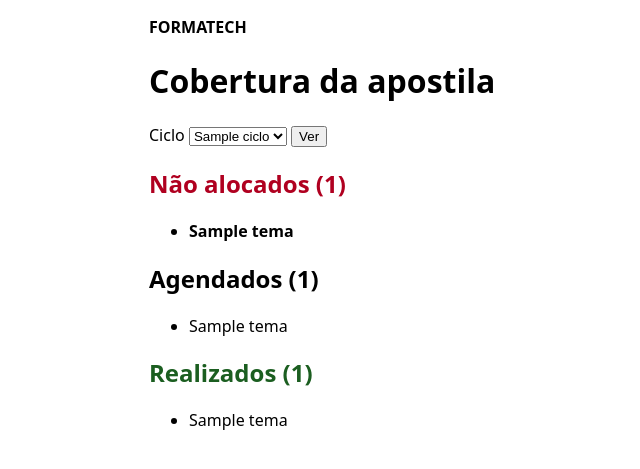
After one commit to karachh/formatech, a Django app: template cronograma/templates/cronograma/cobertura.html in a window 1280 px wide. The commit adds this page. Shown: the top 469 px of the page, without its empty margins (11-651 px from the left). Run offline with Django 5.2, Linux system fonts and the light colour scheme; the template is opened without the code that fills it: most values are stand-ins (such as "Sample title", 1, 10 or a date in 2020).

Commit message:
T011.1/T011.2/T011.3: consulta, serviço e tela de cobertura da apostila

```diff
--- a/acesso/templates/acesso/home.html
+++ b/acesso/templates/acesso/home.html
@@ -10,6 +10,7 @@
   <ul>
      {% if user.perfil == "coordenador" %}
       <li><a href="{% url 'cronograma:cronograma' %}">Cronograma</a></li>
+      <li><a href="{% url 'cronograma:cobertura' %}">Cobertura da apostila</a></li>
     {% else %}
       <li><a href="#">Cronograma</a></li>
     {% endif %}
--- /dev/null
+++ b/cronograma/templates/cronograma/cobertura.html
@@ -0,0 +1,42 @@
+{% extends "core/base.html" %}
+
+{% block titulo %}Cobertura da apostila · FORMATECH{% endblock %}
+
+{% block conteudo %}
+<h1>Cobertura da apostila</h1>
+
+<form method="get">
+  <label for="ciclo">Ciclo</label>
+  <select name="ciclo" id="ciclo">
+    {% for c in ciclos %}
+      <option value="{{ c.id }}" {% if ciclo and c.id == ciclo.id %}selected{% endif %}>{{ c.nome }}</option>
+    {% endfor %}
+  </select>
+  <button type="submit">Ver</button>
+</form>
+
+{% if not ciclo %}
+  <p>Não há ciclo para exibir. Escolha um ciclo.</p>
+{% else %}
+  <h2 class="erro">Não alocados ({{ cobertura.nao_alocados|length }})</h2>
+  {% if cobertura.nao_alocados %}
+    <ul>{% for tema in cobertura.nao_alocados %}<li><strong>{{ tema.nome }}</strong></li>{% endfor %}</ul>
+  {% else %}
+    <p>Nenhum tema sem data marcada.</p>
+  {% endif %}
+
+  <h2>Agendados ({{ cobertura.agendados|length }})</h2>
+  {% if cobertura.agendados %}
+    <ul>{% for tema in cobertura.agendados %}<li>{{ tema.nome }}</li>{% endfor %}</ul>
+  {% else %}
+    <p>Nenhum tema agendado.</p>
+  {% endif %}
+
+  <h2 class="sucesso">Realizados ({{ cobertura.realizados|length }})</h2>
+  {% if cobertura.realizados %}
+    <ul>{% for tema in cobertura.realizados %}<li>{{ tema.nome }}</li>{% endfor %}</ul>
+  {% else %}
+    <p>Nenhum tema realizado.</p>
+  {% endif %}
+{% endif %}
+{% endblock %}
--- a/cronograma/urls.py
+++ b/cronograma/urls.py
@@ -7,4 +7,5 @@ app_name = "cronograma"
 urlpatterns = [
     path("cronograma/", views.cronograma, name="cronograma"),
     path("cronograma/<int:formacao_id>/editar/", views.editar_formacao, name="editar_formacao"),
+    path("cobertura/", views.cobertura, name="cobertura"),
 ]
```
Also changed, not shown: cronograma/repositories.py (+13 -1 lines), cronograma/services.py (+28 -0 lines), cronograma/views.py (+10 -0 lines).
